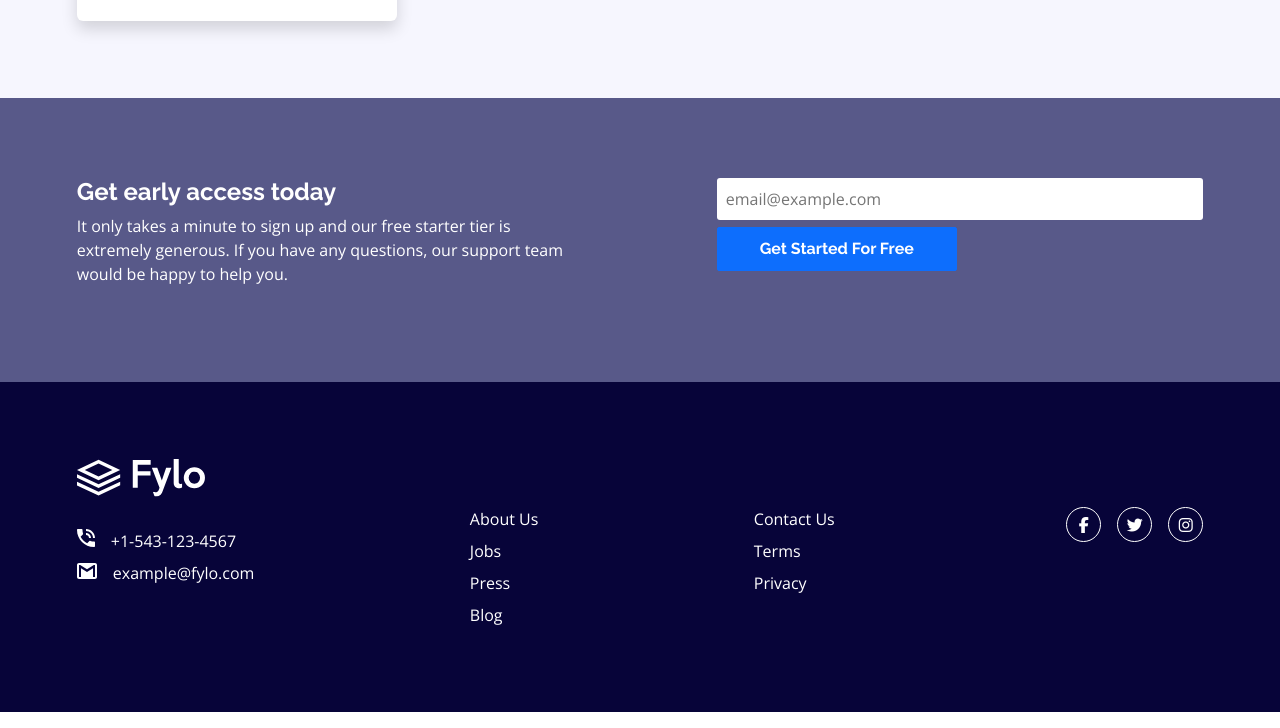
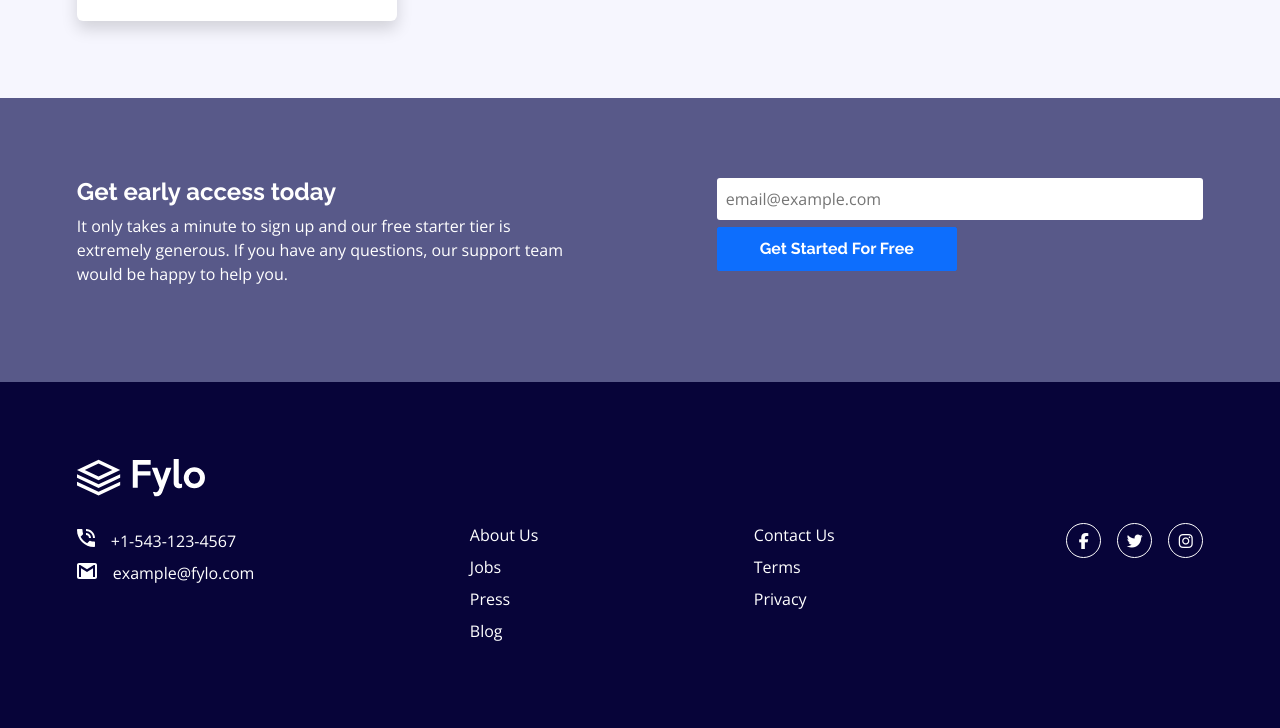
Before and after one commit to Valhalla-2/fylo-landing-page-layout, a plain HTML site: page index.html in a window 1280 px wide. Shown: the part 1276-2004 px from the top of the page. Drawn offline with nearby package versions, Linux system fonts and the light colour scheme.

Commit message:
increased margin about-us

```diff
--- a/styles.css
+++ b/styles.css
@@ -245,7 +245,7 @@ section.fylo-working-process::before {
   }
 
   .attribution>div:not(:first-child) {
-    margin-top: 3rem !important;
+    margin-top: 4rem !important;
   }
 
   .social-connect>ul {
```
